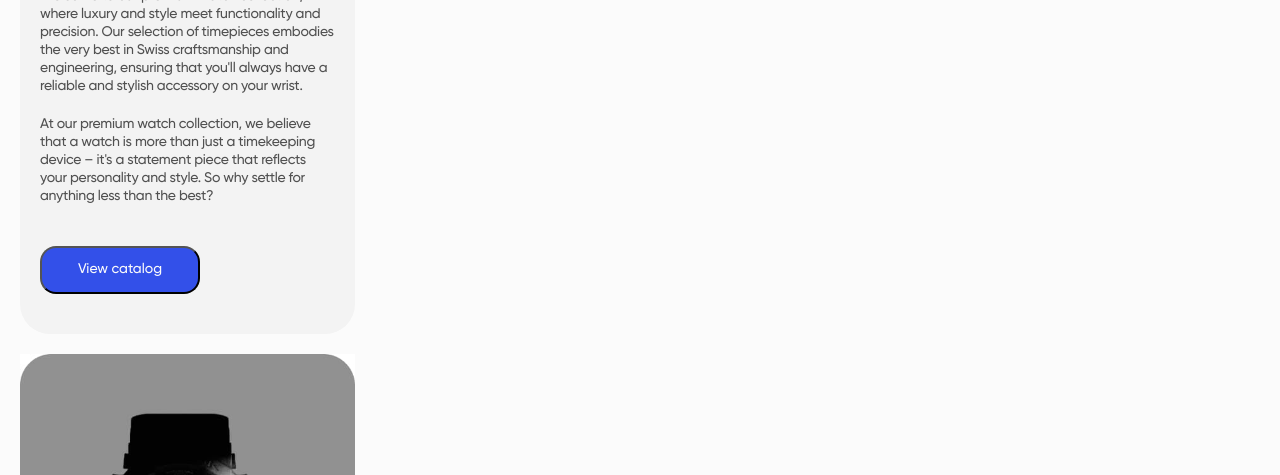
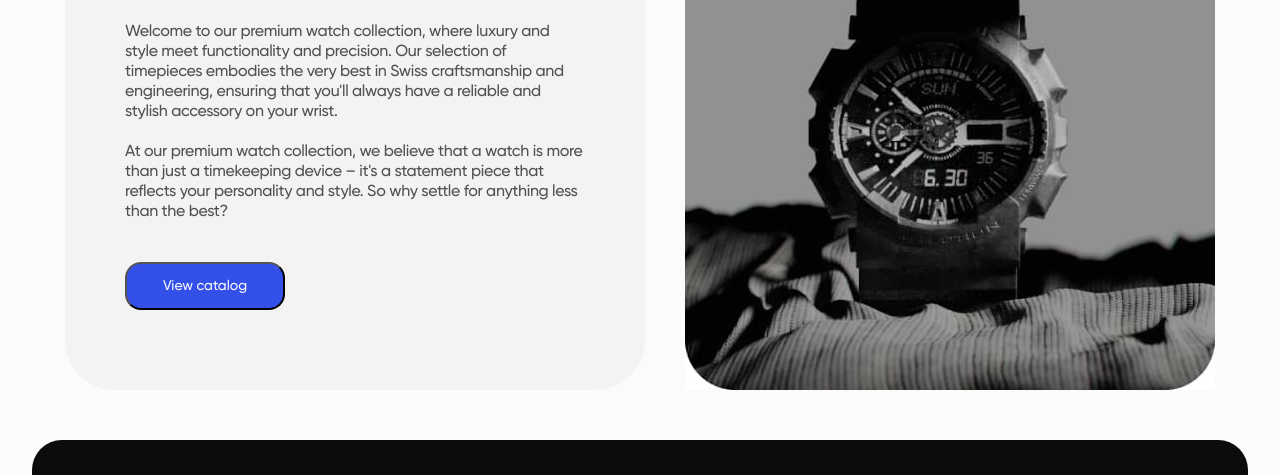
Before and after one commit to T1mofii/MagicOn-and-gr18, a website built with Vite: page src/index.html in a window 1280 px wide. Shown: the part 182-657 px from the top of the page. Built offline with nearby package versions, Linux system fonts and the light colour scheme.

Commit message:
add initial files

```diff
--- a/src/css/about.css
+++ b/src/css/about.css
@@ -1,15 +1,18 @@
+/* about-us */
+
 .about-us {
   box-sizing: border-box;
   display: flex;
-  align-items: flex-start;
-  justify-content: flex-start;
   flex-direction: column;
   padding: 0px 20px;
-  width: 375px;
+  width: 100%;
   margin: 30px 0;
 }
 
 .about-us-container {
+  display: flex;
+  flex-direction: column;
+  margin: 0 auto;
 }
 
 .about-us-content {
@@ -20,23 +23,23 @@
   padding-top: 40px;
   gap: 40px;
   display: flex;
-  align-items: center;
-  justify-content: center;
   flex-direction: column;
   margin-bottom: 20px;
 }
 
 .about-us-content-text {
   display: flex;
-  align-items: flex-start;
-  justify-content: flex-start;
   flex-direction: column;
   gap: 28px;
-  width: 295px;
+  max-width: 295px;
+  padding: 0 20px;
+  margin: 0 auto;
 }
 
 .about-us-title {
-  font: 600 32px / 1 'Gilroy', sans-serif;
+  font-weight: 600;
+  font-size: 32px;
+  line-height: 1;
   letter-spacing: -0.02em;
   color: #0c0c0c;
 }
@@ -44,17 +47,16 @@
 .about-us-list {
   display: flex;
   flex-wrap: wrap;
-  align-items: flex-start;
-  justify-content: flex-start;
+  align-items: center;
+  justify-content: center;
   flex-direction: row;
   gap: 20px;
 }
 
-.about-us-item {
-}
-
 .about-us-text {
-  font: 500 14px / 1.28571 'Gilroy', sans-serif;
+  font-weight: 500;
+  font-size: 14px;
+  line-height: 1.29;
   letter-spacing: -0.02em;
   color: rgba(12, 12, 12, 0.7);
 }
@@ -68,20 +70,109 @@
   margin-left: 20px;
   margin-bottom: 40px;
   background: #3350e9;
-  font: 500 14px / 1.28571 'Gilroy', sans-serif;
+  font-weight: 500;
+  font-size: 14px;
+  line-height: 1.29;
   text-align: center;
   color: #fbfbfb;
+  transition: color 250ms cubic-bezier(0.4, 0, 0.2, 1);
+}
+
+.about-us-button:hover {
+  background: #1f3cd4;
 }
 
 .about-us-images {
   border-radius: 30px;
-  width: 335px;
+  max-width: 335px;
   height: 446px;
   background: rgba(12, 12, 12, 0.2);
+  margin: 0 auto;
 }
 
 .about-us-img {
-  display: block;
-  min-width: 100%;
-  height: auto;
+  display: flex;
+  width: 100%;
+  height: 100%;
+  margin: 0 auto;
 }
+
+@media screen and (min-width: 768px) {
+  .about-us {
+    max-width: 1279px;
+    padding: 0 32px;
+  }
+
+  .about-us-container {
+    max-width: 1115px;
+  }
+
+  .about-us-content {
+    border-radius: 50px;
+    max-width: 704px;
+    margin-bottom: 40px;
+  }
+
+  .about-us-content-text {
+    max-width: 704px;
+  }
+
+  .about-us-title {
+    font-size: 48px;
+    line-height: 0.92;
+  }
+
+  .about-us-text {
+    font-size: 16px;
+    line-height: 1.25;
+  }
+
+  .about-us-images {
+    border-radius: 50px;
+    max-width: 704px;
+    height: 512px;
+    margin: 0 auto;
+  }
+}
+
+@media screen and (min-width: 1280px) {
+  .about-us {
+    max-width: 1280px;
+    padding: 0 65px;
+    margin-bottom: 50px;
+    margin: 0 auto;
+  }
+
+  .about-us-container {
+    max-width: 1150px;
+    display: flex;
+    flex-direction: row;
+    gap: 40px;
+  }
+
+  .about-us-content {
+    max-width: 580px;
+    height: 532px;
+    padding-top: 0;
+    margin-bottom: 0;
+  }
+
+  .about-us-content-text {
+    padding: 0;
+    margin-top: 80px;
+    margin-left: 60px;
+    margin-right: 60px;
+    gap: 40px;
+  }
+
+  .about-us-button {
+    margin-left: 60px;
+    margin-bottom: 80px;
+  }
+
+  .about-us-images {
+    max-width: 530px;
+    height: 532px;
+    margin: 0 auto;
+  }
+}
```
Also changed, not shown: src/partials/about.html (+2 -0 lines).
